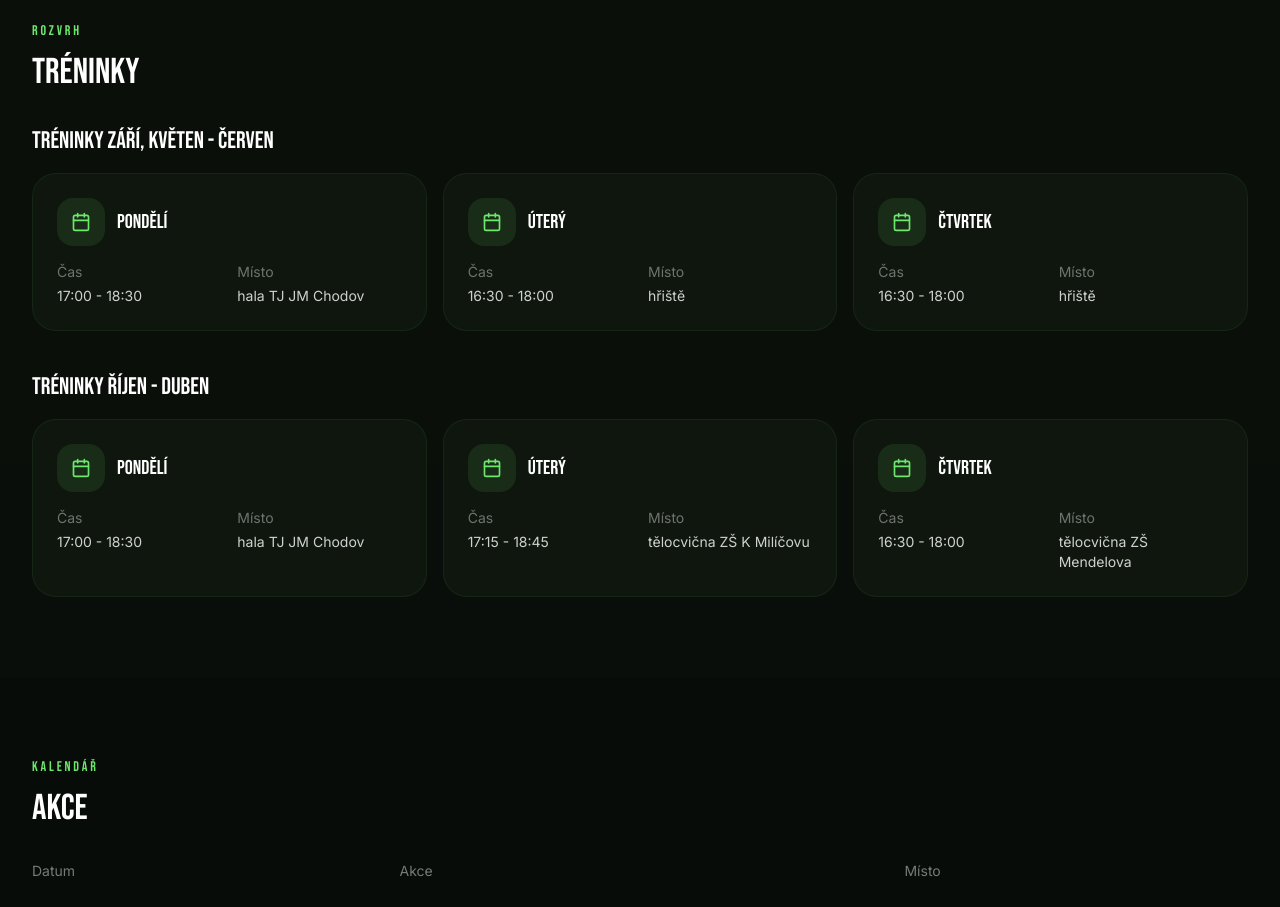
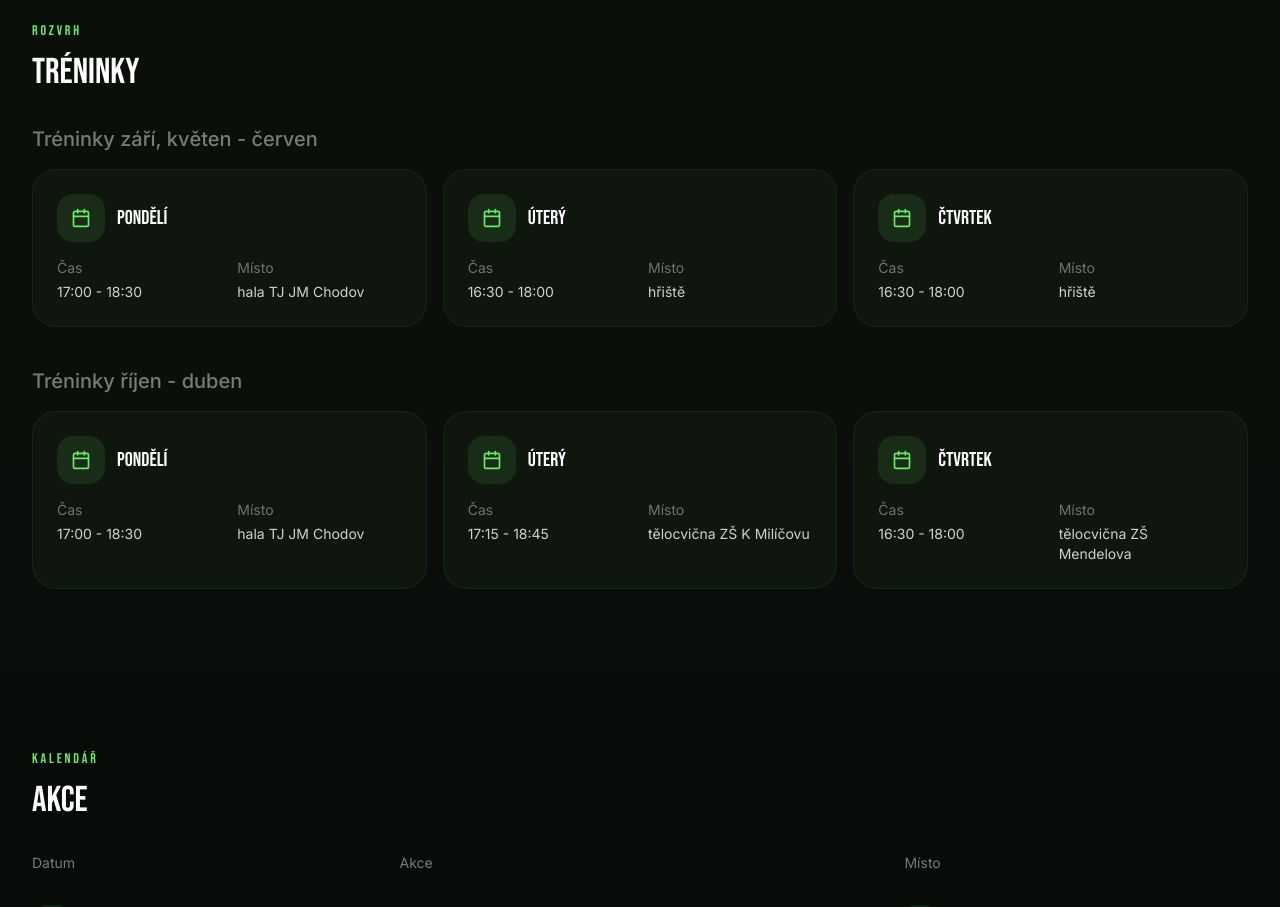
Before and after one commit to jakub245/hchaje-web, a React (Vite) app: page /druzstva/mini-zakyne in a window 1280 px wide. Shown: the part 1060-1967 px from the top of the page. Built offline with nearby package versions, Linux system fonts and the light colour scheme.

Commit message:
Update DruzstvoDetail.tsx

```diff
--- a/src/app/pages/DruzstvoDetail.tsx
+++ b/src/app/pages/DruzstvoDetail.tsx
@@ -313,7 +313,7 @@ export default function DruzstvoDetail() {
             <div className="space-y-10">
               {trainingBlocks.map((block) => (
                 <div key={block.title}>
-                  <h3 className="text-2xl text-white mb-4" style={{ fontFamily: bebas }}>{block.title}</h3>
+                  <h3 className="text-xl text-white/45 mb-4 normal-case" style={{ fontFamily: inter }}>{block.title}</h3>
                   <div className="grid gap-4 md:grid-cols-2 xl:grid-cols-3">
                     {block.items.map((item) => (
                       <div key={item.day + item.time} className="rounded-3xl border border-[#6EE76D]/8 bg-[#0e160e] p-6">
```
